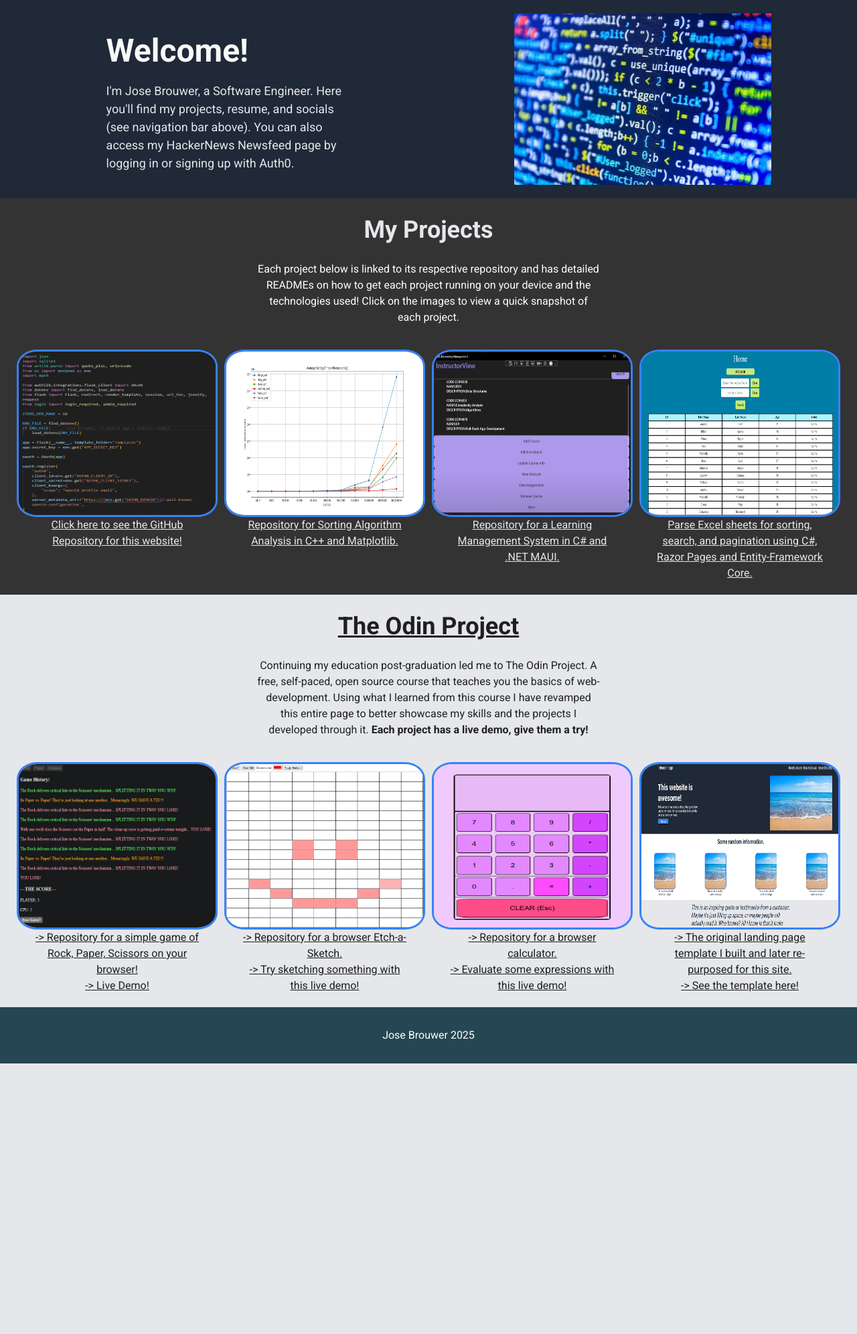
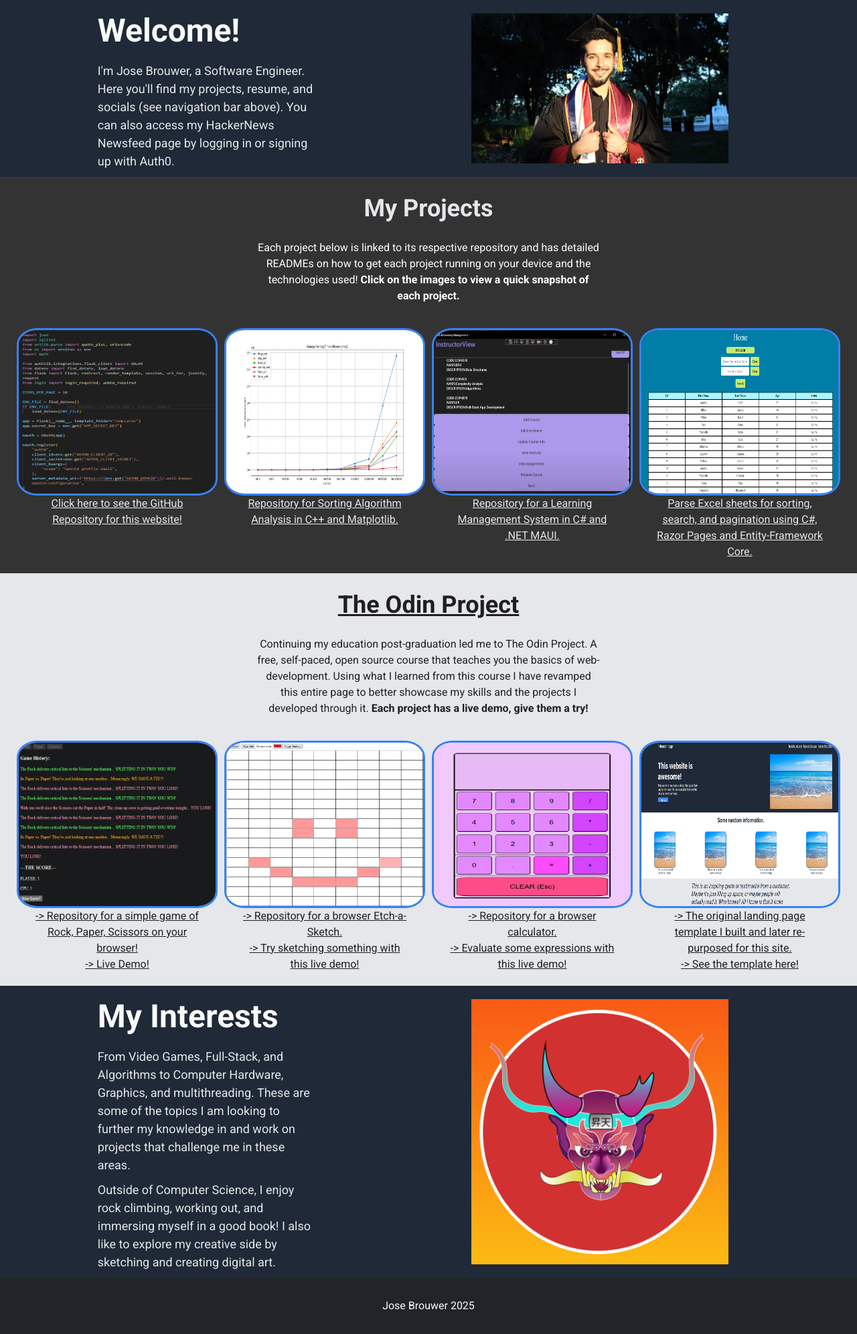
Before and after one commit to JoseBrouwer/josebrouwer.me, a Flask app: page /land in a window 1280 px wide. Shown: the part 76-2068 px from the top of the page at 67% size. Before the commit the page ends 1664 px from the top, so only its background shows below. Run offline with Flask 3, Linux system fonts and the light colour scheme.

Commit message:
Interest section and personal image

```diff
--- a/static/landing.css
+++ b/static/landing.css
@@ -6,7 +6,7 @@
 }
 
 .header-container {
-    width: 100vw;
+    width: 90vw;
     background-color: #1f2937;
 }
 
@@ -76,10 +76,16 @@ header {
 .hero-image {
     width: 30%;
     height: auto;
-    max-height: 300px;
-    margin: 20px 10% 20px 0;
+    max-height: 400px;
+    margin: 20px 15% 20px 0;
+    /* object-fit: cover; */
 }
-
+.interest-image {
+    width: 30%;
+    height: auto;
+    max-height: 400px;
+    margin: 20px 15% 20px 0;
+}
 .gallery-container {
     width: 100vw;
     display: flex;
@@ -166,7 +172,7 @@ header {
 
 footer {
     width: 100vw;
-    background-color: #1f2937;
+    background-color: rgb(33, 37, 41);
     color: #f9faf8;
 
     margin: 0 auto;
--- a/static/styles.css
+++ b/static/styles.css
@@ -20,11 +20,6 @@ nav {
 }
 
 nav a {
-    color: #fff;
-}
-
-footer {
-    background-color: #264653;
     color: #fff;
 }
 .navbar-btn {
--- a/templates/landing.html
+++ b/templates/landing.html
@@ -17,13 +17,13 @@
                     <div class="secondary-text">I'm Jose Brouwer, a Software Engineer. Here you'll find my projects, resume, and socials (see navigation bar above). You can also access my HackerNews Newsfeed page by logging in or signing up with Auth0.</div>
                 </div>
             </div>
-            <img class="hero-image" src="../static/Landing-Image.jpg"></div>
+            <img class="hero-image" src="../static/Jose Brouwer Image.jpg">
         </div>
 
         <div class="gallery-container">
             <p class="gallery-header-text">My Projects</p>
             <div class="blurb-centered">
-                <p class="secondary-text">Each project below is linked to its respective repository and has detailed READMEs on how to get each project running on your device and the technologies used! Click on the images to view a quick snapshot of each project.</p>
+                <p class="secondary-text">Each project below is linked to its respective repository and has detailed READMEs on how to get each project running on your device and the technologies used! <strong>Click on the images to view a quick snapshot of each project.</strong></p>
             </div>
 
             <div class="gallery-item-container">
@@ -99,8 +99,15 @@
             </div>
         </div>
 
-        <div class="banner-container">
-
+        <div class="hero-container">
+            <div class="hero-content">
+                <div class="block-centered">
+                    <div class="main-text">My Interests</div>
+                    <div class="secondary-text">From Video Games, Full-Stack, and Algorithms to Computer Hardware, Graphics, and multithreading. These are some of the topics I am looking to further my knowledge in and work on projects that challenge me in these areas.</div>
+                    <div class="secondary-text">Outside of Computer Science, I enjoy rock climbing, working out, and immersing myself in a good book! I also like to explore my creative side by sketching and creating digital art.</div>
+                </div>
+            </div>
+            <img class="interest-image" src="../static/Oni.jpg">
         </div>
 
         <footer>
```
Also changed, not shown: static/Jose Brouwer Image.jpg, static/Oni.jpg (added).
